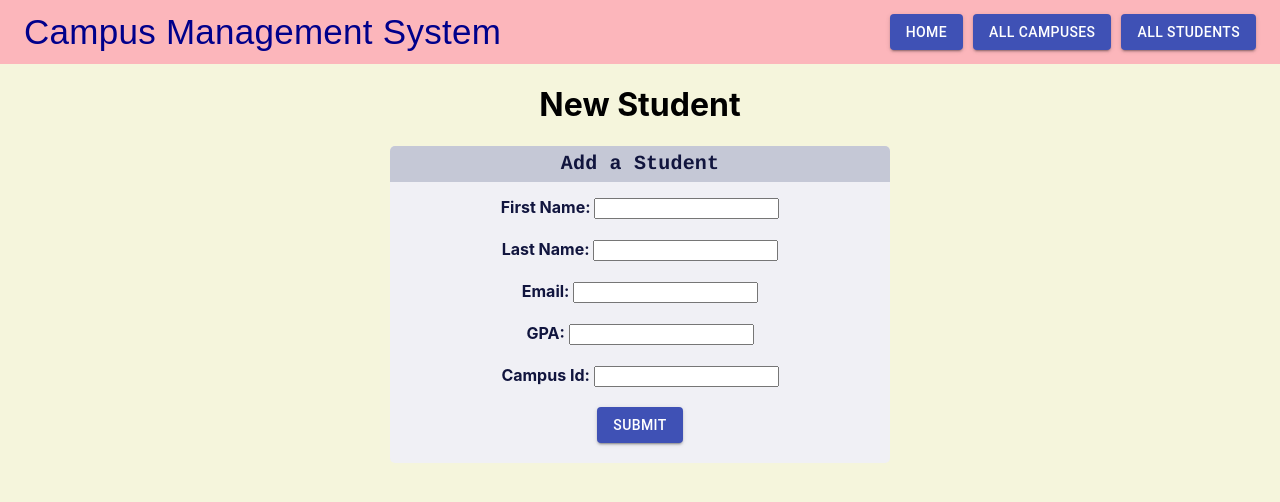
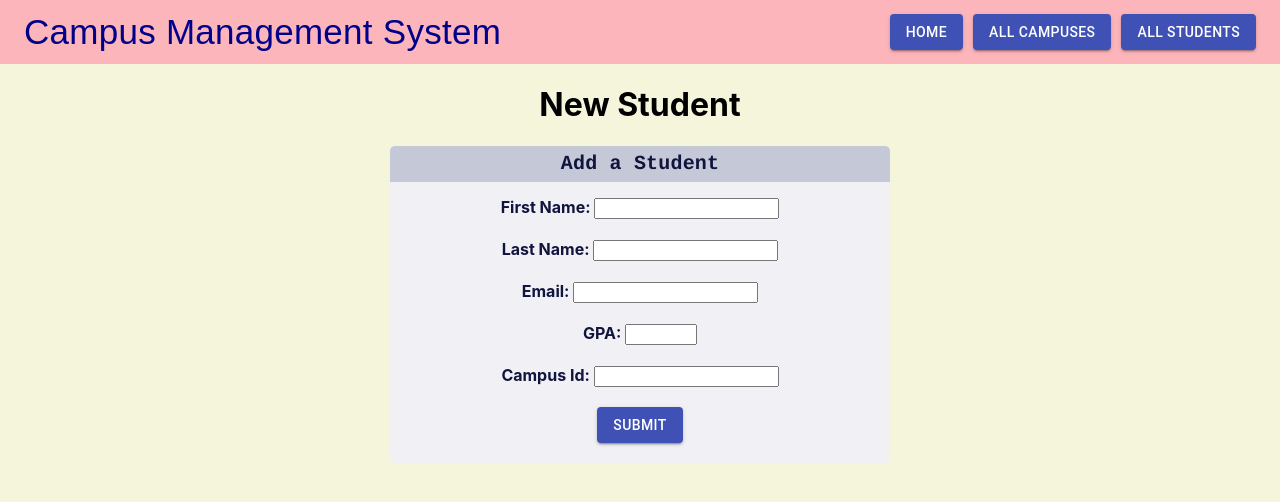
Before and after one commit to Huntercs39548group1/Full-Stack-CRUD-Application-Client, a React (Create React App) app: page /newstudent in a window 1280 px wide. Shown: the top 502 px of the page. Built offline with nearby package versions, Linux system fonts and the light colour scheme.

Commit message:
Edited input types for forms

```diff
--- a/src/components/views/EditCampusView.js
+++ b/src/components/views/EditCampusView.js
@@ -52,18 +52,18 @@ const EditCampusView = (props) => {
           </div>
           <form style={{textAlign: 'center'}} onSubmit={(e) => handleSubmit(e)}>
             <label style= {{color:'#11153e', fontWeight: 'bold'}}>Name: </label>
-            <input type="text" name="name" defaultValue={campus.name} onChange ={(e) => handleChange(e)} />
+            <input type="text" name="name" defaultValue={campus.name} required onChange ={(e) => handleChange(e)} />
             <br/>
             <br/>
 
 
             <label style= {{color:'#11153e', fontWeight: 'bold'}}>Image URL: </label>
-            <input type="text" name="image" defaultValue={campus.url} onChange ={(e) => handleChange(e)} />
+            <input type="url" name="image" defaultValue={campus.url} onChange ={(e) => handleChange(e)} />
             <br/>
             <br/>
 
             <label style={{color:'#11153e', fontWeight: 'bold'}}>Address: </label>
-            <input type="text" name="address" defaultValue={campus.address} onChange={(e) => handleChange(e)} />
+            <input type="text" name="address" defaultValue={campus.address} required onChange={(e) => handleChange(e)} />
             <br/>
             <br/>
 
--- a/src/components/views/NewCampusView.js
+++ b/src/components/views/NewCampusView.js
@@ -57,7 +57,7 @@ const NewCampusView = (props) => {
             <br/>
 
             <label style= {{color:'#11153e', fontWeight: 'bold'}}>Image URL: </label>
-            <input type="text" name="image" placeholder="OPTIONAL" onChange ={(e) => handleChange(e)} />
+            <input type="url" name="image" placeholder="OPTIONAL" onChange ={(e) => handleChange(e)} />
             <br/>
             <br/>
 
--- a/src/components/views/NewStudentView.js
+++ b/src/components/views/NewStudentView.js
@@ -52,27 +52,27 @@ const NewStudentView = (props) => {
           </div>
           <form style={{textAlign: 'center'}} onSubmit={(e) => handleSubmit(e)}>
             <label style= {{color:'#11153e', fontWeight: 'bold'}}>First Name: </label>
-            <input type="text" name="firstname" onChange ={(e) => handleChange(e)} />
+            <input type="text" name="firstname" required onChange ={(e) => handleChange(e)} />
             <br/>
             <br/>
 
             <label style={{color:'#11153e', fontWeight: 'bold'}}>Last Name: </label>
-            <input type="text" name="lastname" onChange={(e) => handleChange(e)} />
+            <input type="text" name="lastname" required onChange={(e) => handleChange(e)} />
             <br/>
             <br/>
 
             <label style={{color:'#11153e', fontWeight: 'bold'}}>Email: </label>
-            <input type="text" name="email" onChange={(e) => handleChange(e)} />
+            <input type="email" name="email" required onChange={(e) => handleChange(e)} />
             <br/>
             <br/>
 
             <label style={{color:'#11153e', fontWeight: 'bold'}}>GPA: </label>
-            <input type="float" name="gpa" onChange={(e) => handleChange(e)} />
+            <input type="number" name="gpa" step="0.01" min="0" max="4" onChange={(e) => handleChange(e)} />
             <br/>
             <br/>
 
             <label style={{color:'#11153e', fontWeight: 'bold'}}>Campus Id: </label>
-            <input type="text" name="campusId" onChange={(e) => handleChange(e)} />
+            <input type="number" name="campusId" onChange={(e) => handleChange(e)} />
             <br/>
             <br/>
 
```
Also changed, not shown: 1 other file (tests, documents, lock files or other folders).
